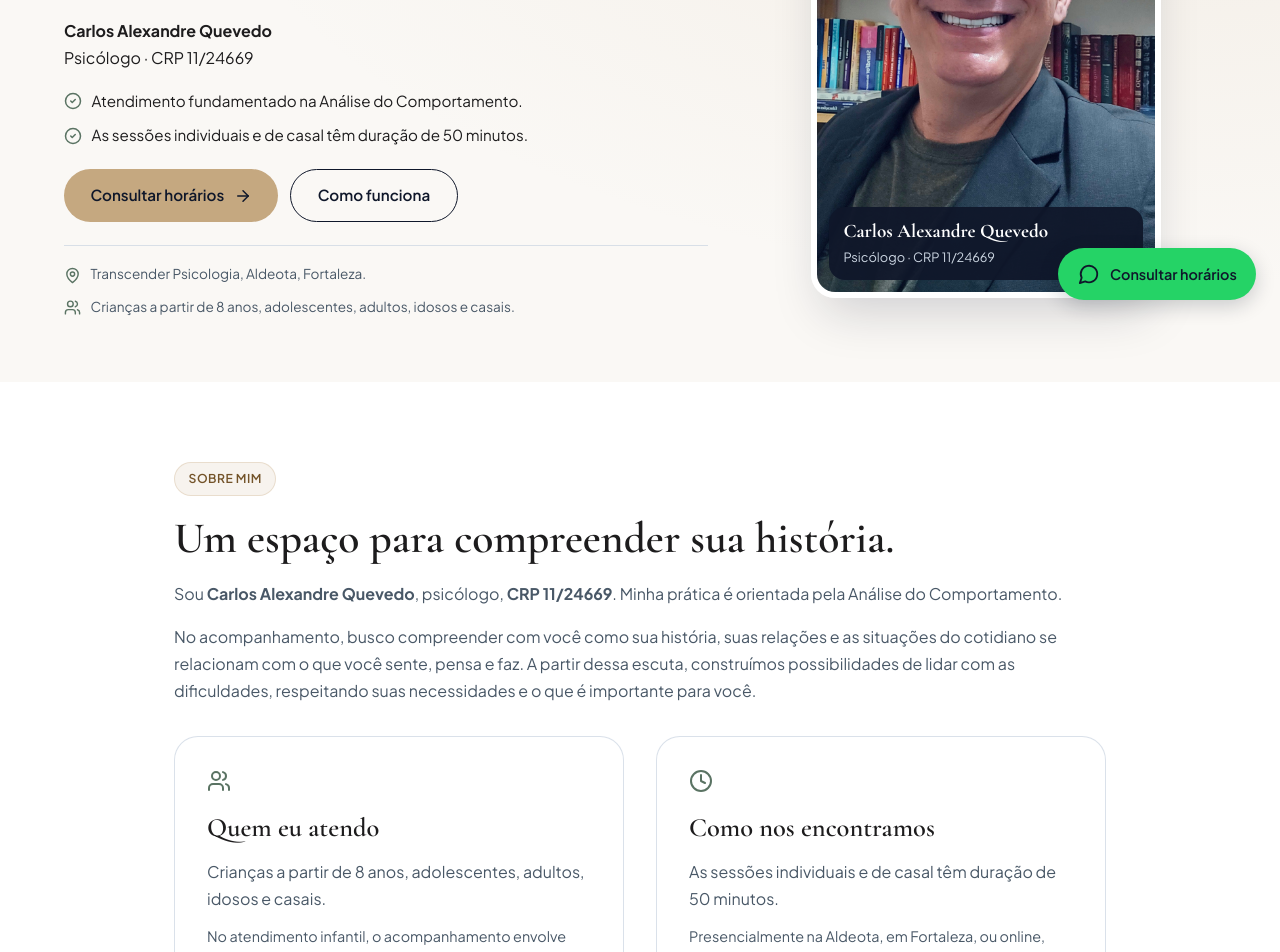
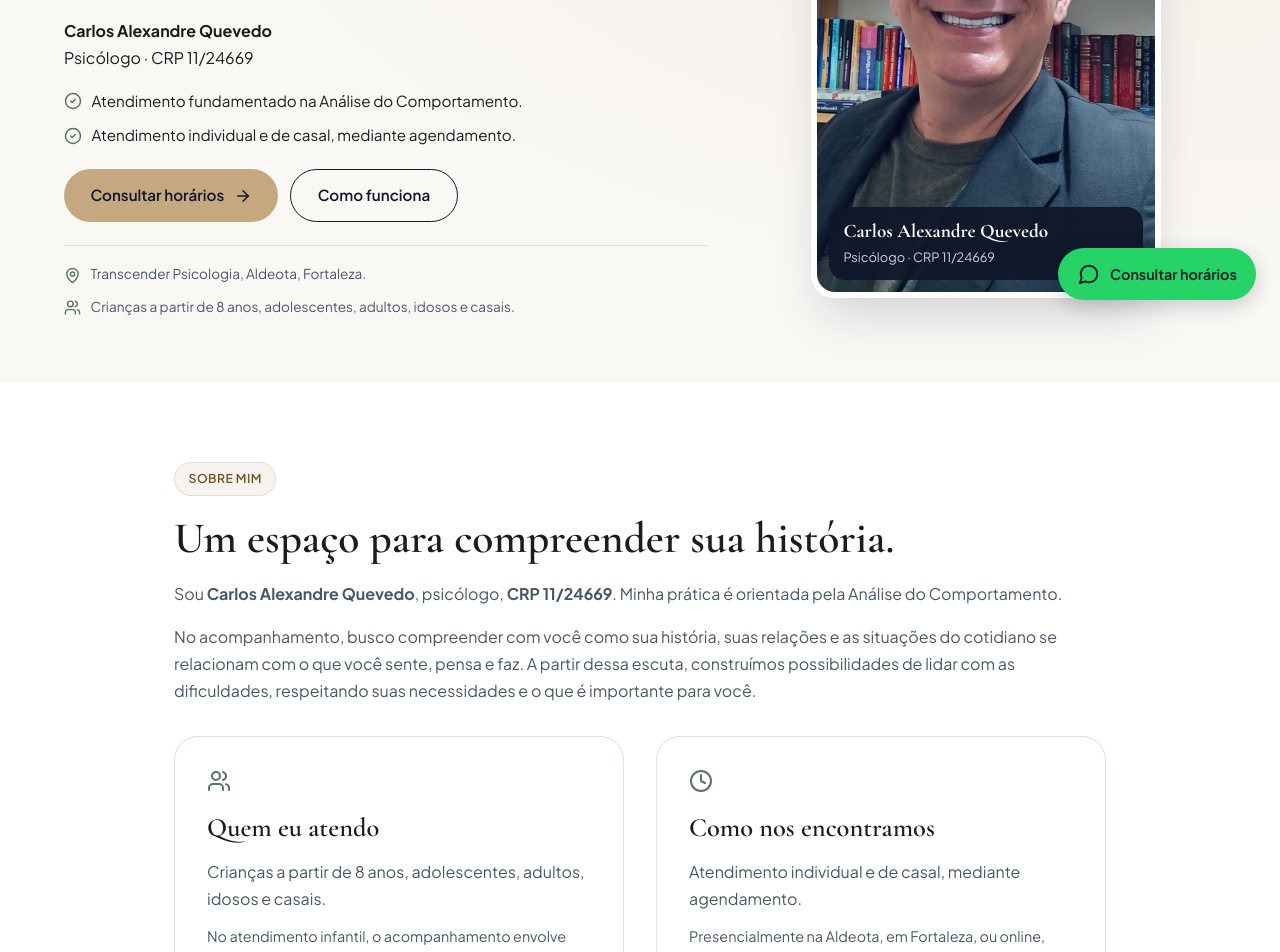
Before and after one commit to calexquevedo-hub/gallant-galileo, a React (Vite) app: page / in a window 1280 px wide. Shown: the part 420-1372 px from the top of the page. Built offline with nearby package versions, Linux system fonts and the light colour scheme.

Commit message:
Remove divulgação da duração das sessões e atualiza verificações

```diff
--- a/index.html
+++ b/index.html
@@ -5,7 +5,7 @@
     <link rel="icon" type="image/png" href="/images/logo-tree-blue.png" />
     <meta name="viewport" content="width=device-width, initial-scale=1.0" />
     <title>Alexandre Quevedo | Psicólogo na Aldeota, Fortaleza e online</title>
-    <meta name="description" content="Psicoterapia com Carlos Alexandre Quevedo, CRP 11/24669. Atendimento na Aldeota, Fortaleza, e online. Sessões individuais e de casal de 50 minutos, mediante agendamento." />
+    <meta name="description" content="Psicoterapia com Carlos Alexandre Quevedo, CRP 11/24669. Atendimento na Aldeota, Fortaleza, e online. Atendimento individual e de casal, mediante agendamento." />
     <meta name="author" content="Carlos Alexandre Quevedo" />
     <meta name="robots" content="index, follow" />
     <link rel="canonical" href="https://alexandrequevedo.com.br/" />
@@ -21,7 +21,7 @@
 
     <meta name="twitter:card" content="summary_large_image" />
     <meta name="twitter:title" content="Alexandre Quevedo | Psicólogo na Aldeota e online" />
-    <meta name="twitter:description" content="Psicoterapia presencial em Fortaleza e online. Sessões individuais e de casal de 50 minutos. CRP 11/24669." />
+    <meta name="twitter:description" content="Psicoterapia presencial em Fortaleza e online. Atendimento individual e de casal, mediante agendamento. CRP 11/24669." />
     <meta name="twitter:image" content="https://alexandrequevedo.com.br/images/psicologo.jpg" />
     <meta name="twitter:image:alt" content="Carlos Alexandre Quevedo, psicólogo, CRP 11/24669" />
 
--- a/src/components/About.jsx
+++ b/src/components/About.jsx
@@ -1,6 +1,6 @@
 import React from 'react';
 import { Clock, Users } from 'lucide-react';
-import { site, audience, sessionSummary } from '../data/site';
+import { site, audience, serviceSummary } from '../data/site';
 
 export default function About() {
   return (
@@ -20,7 +20,7 @@ export default function About() {
           <div className="card-hover">
             <Clock size={24} aria-hidden="true" />
             <h3>Como nos encontramos</h3>
-            <p>{sessionSummary}</p>
+            <p>{serviceSummary}</p>
             <p className="small-note">Presencialmente na Aldeota, em Fortaleza, ou online, mediante agendamento.</p>
           </div>
         </div>
--- a/src/components/Hero.jsx
+++ b/src/components/Hero.jsx
@@ -1,6 +1,6 @@
 import React from 'react';
 import { CheckCircle2, ArrowRight, MapPin, Users } from 'lucide-react';
-import { site, audience, sessionSummary, whatsappUrl } from '../data/site';
+import { site, audience, serviceSummary, whatsappUrl } from '../data/site';
 
 export default function Hero() {
   return (
@@ -14,7 +14,7 @@ export default function Hero() {
             <p><strong>{site.fullName}</strong><br />Psicólogo · {site.crp}</p>
             <ul className="hero-highlights">
               <li><CheckCircle2 size={18} aria-hidden="true" /><span>Atendimento fundamentado na Análise do Comportamento.</span></li>
-              <li><CheckCircle2 size={18} aria-hidden="true" /><span>{sessionSummary}</span></li>
+              <li><CheckCircle2 size={18} aria-hidden="true" /><span>{serviceSummary}</span></li>
             </ul>
             <div className="hero-actions">
               <a href={whatsappUrl()} target="_blank" rel="noopener noreferrer" className="btn btn-gold">
--- a/src/components/Modalities.jsx
+++ b/src/components/Modalities.jsx
@@ -1,6 +1,6 @@
 import React from 'react';
 import { Video, MapPin, ArrowUpRight, MessageCircle } from 'lucide-react';
-import { site, sessionSummary, whatsappUrl, mapsUrl } from '../data/site';
+import { site, serviceSummary, whatsappUrl, mapsUrl } from '../data/site';
 
 export default function Modalities() {
   return (
@@ -9,7 +9,7 @@ export default function Modalities() {
         <div className="section-heading">
           <span className="badge badge-gold">Presencial e online</span>
           <h2>Atendimento que considera sua rotina.</h2>
-          <p>{sessionSummary}</p>
+          <p>{serviceSummary}</p>
         </div>
         <div className="grid-2">
           <article className="modality-card">
--- a/src/data/site.js
+++ b/src/data/site.js
@@ -13,12 +13,11 @@ export const site = Object.freeze({
   locality: 'Aldeota, Fortaleza, CE',
   postalCode: '60160-196',
   minimumAge: 8,
-  sessionMinutes: 50,
   availability: 'Atendimento mediante agendamento. Consulte os horários disponíveis.'
 });
 
 export const audience = 'Crianças a partir de ' + site.minimumAge + ' anos, adolescentes, adultos, idosos e casais';
-export const sessionSummary = 'As sessões individuais e de casal têm duração de ' + site.sessionMinutes + ' minutos.';
+export const serviceSummary = 'Atendimento individual e de casal, mediante agendamento.';
 export const emailUrl = 'mailto:' + site.email;
 export const mapsUrl = 'https://www.google.com/maps/search/?api=1&query=' + encodeURIComponent(
   site.clinic + ', ' + site.street + ', ' + site.suite + ', ' + site.building + ', ' + site.locality
@@ -48,11 +47,10 @@ export const topics = [
 ];
 
 export const faqs = [
-  { question: 'Quanto tempo dura cada sessão?', answer: sessionSummary },
   { question: 'Qual é o valor da sessão?', answer: 'Entre em contato pelo WhatsApp para consultar os valores, as formas de pagamento e os horários disponíveis. Essas informações são combinadas antes do agendamento.' },
   { question: 'Com que frequência acontecem as sessões?', answer: 'A frequência é combinada a partir das suas necessidades e da disponibilidade de horários. Esse acordo pode ser revisto ao longo do acompanhamento.' },
   { question: 'Você atende crianças a partir de qual idade?', answer: 'Atendo crianças a partir de ' + site.minimumAge + ' anos. O acompanhamento é adaptado à idade e às necessidades da criança e envolve também os responsáveis. Conversaremos sobre a demanda e o formato mais adequado antes de iniciar.' },
-  { question: 'Como funciona a terapia de casal?', answer: 'O atendimento oferece espaço para escutar os dois integrantes e compreender a relação, suas dificuldades e expectativas. Os objetivos do acompanhamento são construídos em conjunto. Cada sessão tem duração de ' + site.sessionMinutes + ' minutos.' },
+  { question: 'Como funciona a terapia de casal?', answer: 'O atendimento oferece espaço para escutar os dois integrantes e compreender a relação, suas dificuldades e expectativas. Os objetivos do acompanhamento são construídos em conjunto.' },
   { question: 'Como funciona o atendimento online?', answer: 'As sessões acontecem por videochamada, em horário previamente agendado. Você precisará de conexão com a internet e de um local reservado. As orientações de acesso são enviadas após o agendamento, e a adequação dessa modalidade é conversada antes do início.' },
   { question: 'Como a Análise do Comportamento orienta o atendimento?', answer: 'Buscamos compreender como sua história, suas relações e as situações do dia a dia se relacionam com o que você sente, pensa e faz. A partir dessa compreensão, construímos possibilidades de lidar com as dificuldades e com aquilo que é importante para você.' },
   { question: 'Posso solicitar reembolso ao plano de saúde?', answer: 'Converse comigo sobre o comprovante do atendimento e consulte previamente seu plano para conhecer a cobertura e os documentos exigidos. A aprovação e o valor do reembolso dependem das condições do seu contrato com a operadora.' },
```
Also changed, not shown: 2 other files (tests, documents, lock files or other folders).
